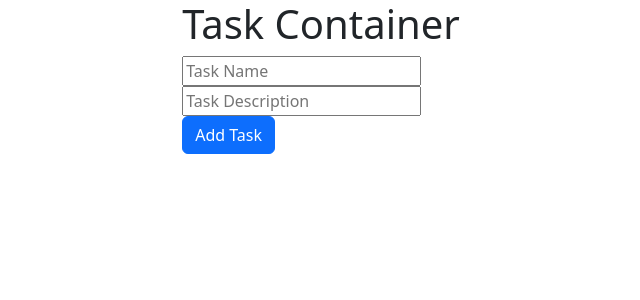
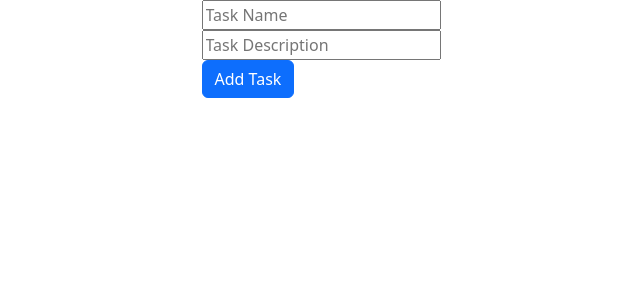
Before and after one commit to elorback/draganddrop, a React (Create React App) app in the folder frontend/: page / in a window 1280 px wide. Shown: the top 300 px of the page, without its empty margins (319-959 px from the left). Built offline with nearby package versions, Linux system fonts and the light colour scheme.

Commit message:
updated and fixed comments

```diff
--- a/frontend/package.json
+++ b/frontend/package.json
@@ -8,11 +8,12 @@
     "@testing-library/user-event": "^13.5.0",
     "bootstrap": "^5.3.2",
     "react": "^18.2.0",
+    "react-beautiful-dnd": "^13.1.1",
     "react-bootstrap": "^2.9.0",
     "react-dom": "^18.2.0",
     "react-router": "^6.16.0",
     "react-router-dom": "^6.16.0",
-    "react-scripts": "5.0.1",
+    "react-scripts": "^5.0.1",
     "web-vitals": "^2.1.4"
   },
   "scripts": {
--- a/frontend/src/components/TaskContainer.js
+++ b/frontend/src/components/TaskContainer.js
@@ -3,6 +3,7 @@ import React, { useState } from 'react';
 import Task from './Task';
 import 'bootstrap/dist/css/bootstrap.min.css';
 import { Button } from 'react-bootstrap';
+import { DragDropContext,Droppable,Draggable } from 'react-beautiful-dnd';
 const TaskContainer = () => {
   const [tasks, setTasks] = useState([]);
   const [taskName, setTaskName] = useState('');
@@ -33,7 +34,6 @@ const TaskContainer = () => {
   };
   return (
     <div>
-      <h1>Task Container</h1>
       <div>
         <input
           type="text"
@@ -59,7 +59,7 @@ const TaskContainer = () => {
           comments={task.comments}
           addComment={() => addComment(index)}
         />
-      ))}
+        ))}
     </div>
   );
 };
```
Also changed, not shown: 1 other file (tests, documents, lock files or other folders).
